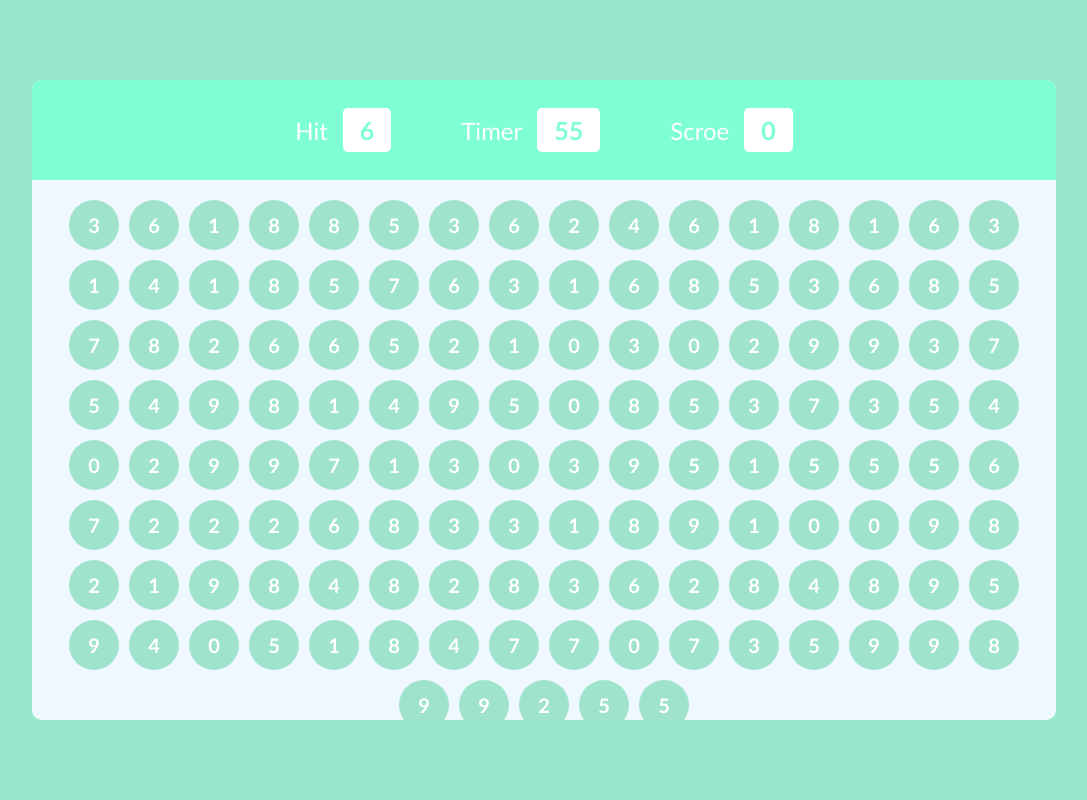
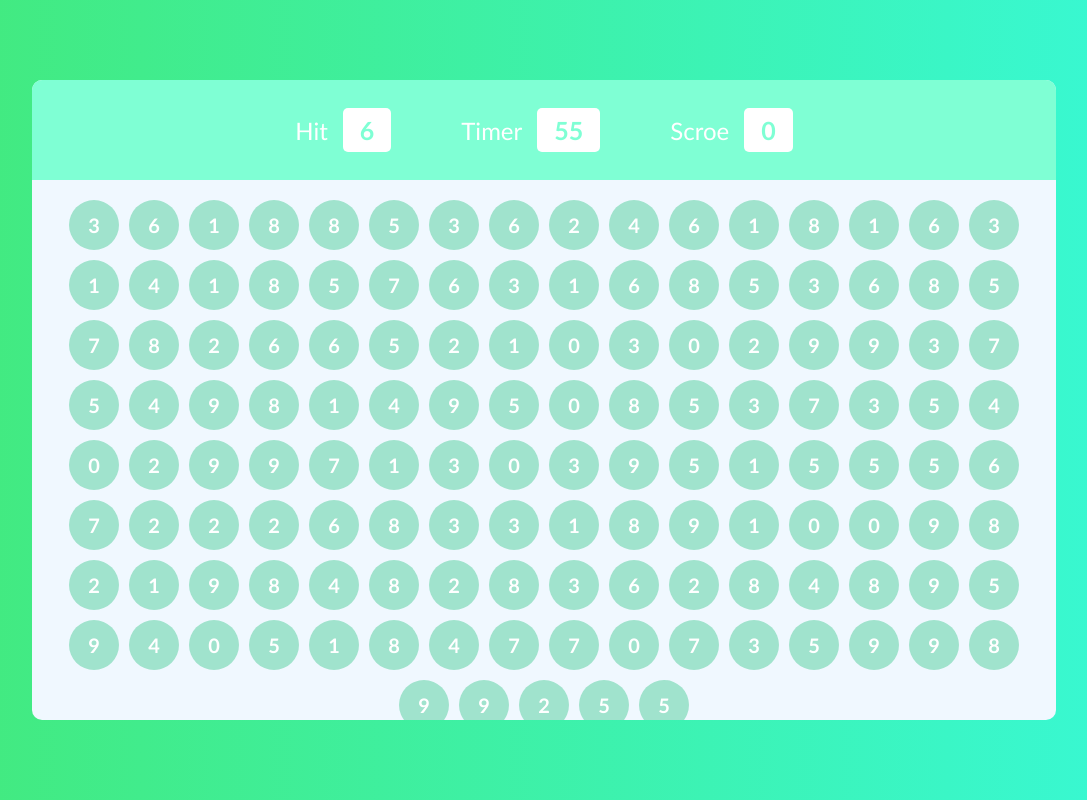
Before and after one commit to YUGPATEL7/Dev-snippets, a plain HTML site: page Componet/Hit-Game/Advanced.html in a window 1280 px wide. Shown: the whole page, without its empty margins (96-1183 px from the left). Drawn offline with Linux system fonts and the light colour scheme.

Commit message:
Update Advanced.css

```diff
--- a/Componet/Hit-Game/Advanced.css
+++ b/Componet/Hit-Game/Advanced.css
@@ -14,7 +14,7 @@ html,body{
     justify-content: center;
     width: 100%;
     height: 100%;
-    background-color: rgb(153, 231, 205);
+     background-image: linear-gradient(to right, #43e97b 0%, #38f9d7 100%);
 }
 .pannel{
     width: 80% ;
@@ -77,4 +77,5 @@ h2{
 .ball:hover{
     background-color: aquamarine;
     cursor: pointer;
+
 }
```
